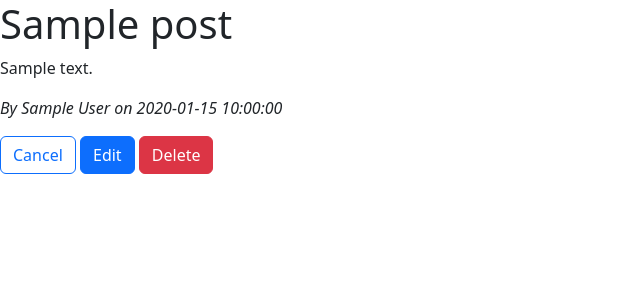
After one commit to sking1204/Blogly-Pt1, a Flask app: page /posts/1 in a window 1280 px wide. The commit adds this page. Shown: the top 300 px of the page, without its empty margins (0-640 px from the left). Run offline with Flask 2, Linux system fonts and the light colour scheme; tables that the repository leaves empty hold one stand-in row (values such as "Sample post").

Commit message:
adding exercise files and templates

```diff
--- a/app.py
+++ b/app.py
@@ -1,8 +1,8 @@
 """Blogly application."""
 
-from flask import Flask,request,render_template,redirect
+from flask import Flask,request,render_template,redirect,flash
 from flask_debugtoolbar import DebugToolbarExtension
-from models import db, connect_db,User
+from models import db, connect_db,User, Post
 
 app = Flask(__name__)
 
@@ -15,6 +15,9 @@ app.config['DEBUG_TB_INTERCEPT_REDIRECTS'] = False
 debug = DebugToolbarExtension(app)
 
 connect_db(app)
+
+## Part 1
+##GET Requests
 
 @app.route('/')
 def root():
@@ -31,7 +34,7 @@ def list_users():
 def show_user_form():
     return render_template('user_form.html')
 
-
+##POST request
 
 @app.route('/users/new', methods = ["POST"])
 def create_users():
@@ -46,6 +49,8 @@ def create_users():
 
     return redirect('/users')
 
+##Get Requests
+
 @app.route("/<int:user_id>")
 def show_user(user_id):
     """Show details about a single user"""
@@ -56,6 +61,9 @@ def show_user(user_id):
 def show_user_form_edit(user_id):
     user = User.query.get_or_404(user_id)
     return render_template("user_form_edit.html", user =user)
+
+
+##Post request
 
 @app.route('/users/<int:user_id>/edit', methods=["POST"])
 def update_user(user_id):
@@ -70,3 +78,69 @@ def update_user(user_id):
     db.session.commit()
 
     return redirect('/users')
+
+##PART 2
+
+##Get request
+
+@app.route('/users/<int:user_id>/posts/new')
+def show_new_post_form(user_id):
+    """Shows new post form for user"""
+
+    user = User.query.get_or_404(user_id)
+    return render_template("postform.html", user=user)
+
+
+
+@app.route('/users/<int:user_id>/posts/new', methods=["POST"])
+def posts_new_post_form(user_id):
+    """Handles new post form submission for user"""
+
+    user = User.query.get_or_404(user_id)
+    new_post = Post(title=request.form['title'],
+                    content=request.form['content'],
+                    user=user)
+
+    db.session.add(new_post)
+    db.session.commit()
+    # flash(f"Post '{new_post.title}' added.")
+
+    return redirect(f"/{user_id}")
+
+@app.route('/posts/<int:post_id>')
+def show_user_post(post_id):
+    """Shows post detail"""
+    post = Post.query.get_or_404(post_id)
+    return render_template("showpost.html", post =post)
+
+
+@app.route('/posts/<int:post_id>/edit')
+def show_post_edit(post_id):
+    """Shows post edit for for user to edit post"""
+    post = Post.query.get_or_404(post_id)
+    return render_template("postformedit.html", post =post)
+
+
+@app.route('/posts/<int:post_id>/edit', methods=["POST"])
+def handle_post_edit(post_id):
+    """Handles edit post form submission"""
+    post = Post.query.get_or_404(post_id)
+    post.title = request.form['title']
+    post.content = request.form['content']
+
+    db.session.add(post)
+    db.session.commit()
+
+    return redirect(f"/posts/{post.id}")
+
+@app.route('/posts/<int:post_id>/delete', methods=["POST"])
+def delete_post(post_id):
+    """Handle delete form submission"""
+
+    post = Post.query.get_or_404(post_id)
+
+    db.session.delete(post)
+    db.session.commit()
+
+
+    return redirect('/users')
--- a/templates/base.html
+++ b/templates/base.html
@@ -3,6 +3,7 @@
 <head>
     <meta charset="UTF-8">
     <meta name="viewport" content="width=device-width, initial-scale=1.0">
+    <link href="https://cdn.jsdelivr.net/npm/bootstrap@5.3.1/dist/css/bootstrap.min.css" rel="stylesheet" integrity="sha384-4bw+/aepP/YC94hEpVNVgiZdgIC5+VKNBQNGCHeKRQN+PtmoHDEXuppvnDJzQIu9" crossorigin="anonymous">
     <title>{% block title%} {% endblock%}</title>
 </head>
 <body>
--- /dev/null
+++ b/templates/showpost.html
@@ -0,0 +1,26 @@
+{% extends 'base.html' %}
+
+{% block title %}{{ post.title }}{% endblock %}
+
+{% block content %}
+
+  <h1>{{ post.title }}</h1>
+
+  <p>{{ post.content }}</p>
+  <p><i>By {{ post.user.first_name }} {{post.user.last_name}}
+    on {{ post.created_at}}
+  </i></p>
+
+<form>
+  <button class="btn btn-outline-primary"
+          formmethod="GET"
+          formaction="/users/{{ post.user_id }}">Cancel</button>
+  <button class="btn btn-primary"
+          formmethod="GET"
+          formaction="/posts/{{ post.id }}/edit">Edit</button>
+  <button class="btn btn-danger"
+          formmethod="POST"
+          formaction="/posts/{{ post.id }}/delete">Delete</button>
+</form>
+
+{% endblock %}
```
Also changed, not shown: models.py (+29 -3 lines), templates/postform.html (added, +34 -0 lines), templates/postformedit.html (added, +42 -0 lines), test.py (deleted, +0 -42 lines).
